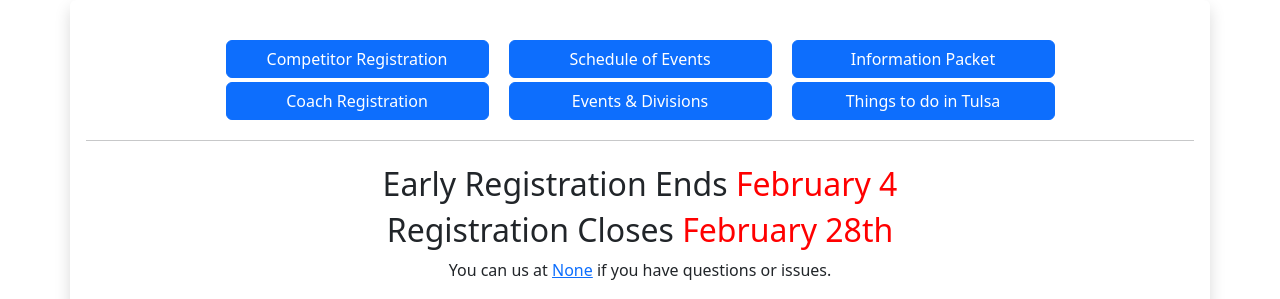
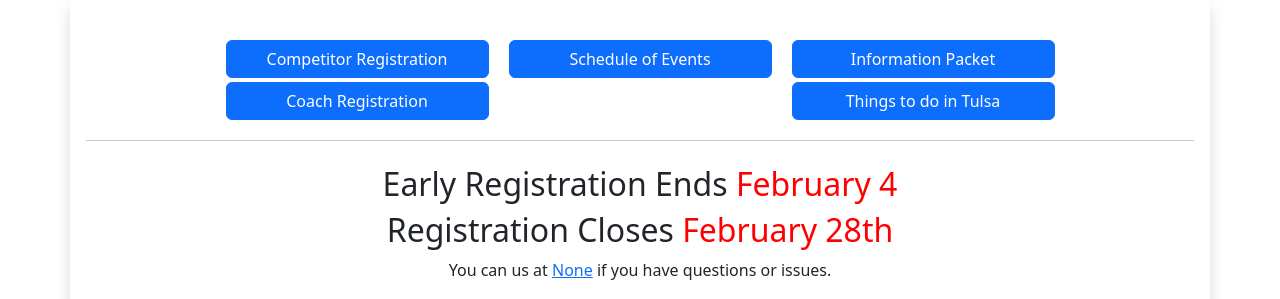
Before and after one commit to audioboxer217/tkd_registration_frontend, a Flask app: page / in a window 1280 px wide. Shown: the top 299 px of the page. Run offline with Flask 2, Linux system fonts and the light colour scheme; parts of the project's set-up code (start-up, migrations or seed data) failed here and were passed over; some libraries are stand-ins or nearby versions.

Commit message:
Comment out 'Events' page for now

```diff
--- a/templates/base.html
+++ b/templates/base.html
@@ -36,9 +36,9 @@
         <div class="row g-1 mb-1">
           <a class="btn btn-primary" href="/schedule" role="button">Schedule of Events</a>
         </div>
-        <div class="row g-1 mb-1">
+        <!-- <div class="row g-1 mb-1">
           <a class="btn btn-primary" href="/competitors" role="button">Events & Divisions</a>
-        </div>
+        </div> -->
       </div>
       <div class="col-sm-3">
         <div class="row g-1 mb-1">
```
